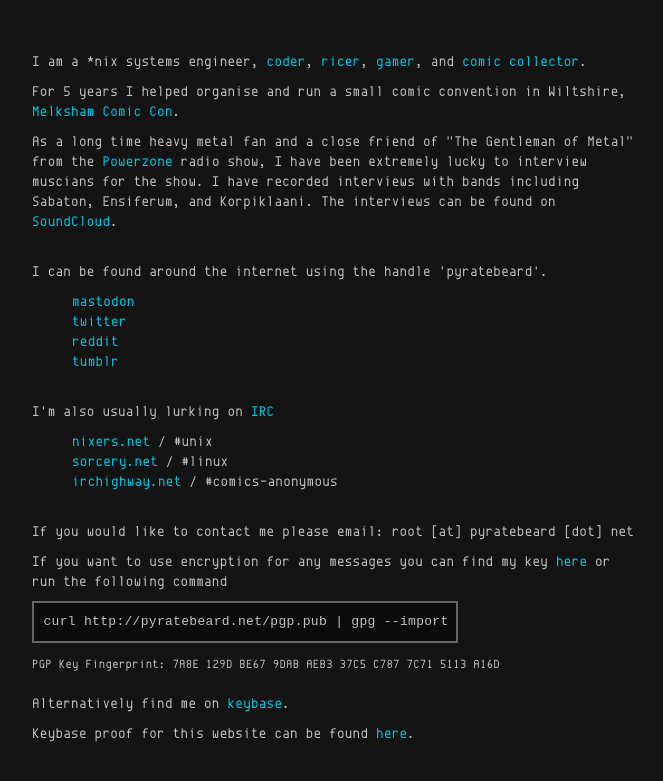
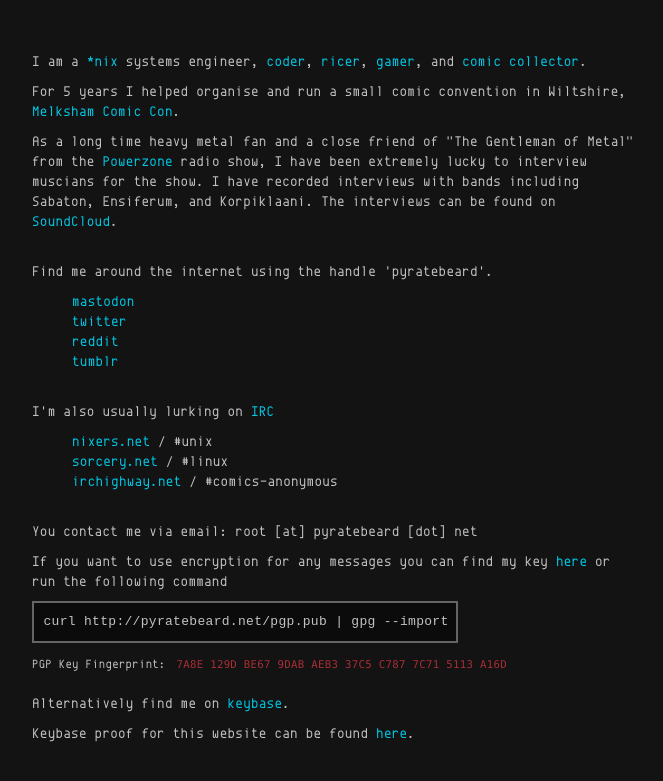
Before and after one commit to pyratebeard/pyratebeard.github.io, a Jekyll site: the page built from who.html, in a window 1280 px wide. Shown: the top 781 px of the page, without its empty margins (304-967 px from the left). Built offline with Jekyll 4.4.1, drawn with Linux system fonts in a browser that asks for light colours.

Commit message:
changes
nix link. handle line. contact email line. pgp fingerprint now 'code'

```diff
--- a/who.html
+++ b/who.html
@@ -3,12 +3,12 @@
 layout: default
 ---
 
-<p>I am a *nix systems engineer, <a href='/src' target='_blank' rel='noopener noreferrer'>coder</a>, <a href='https://www.reddit.com/r/unixporn/wiki/themeing/dictionary#wiki_rice' target="_blank" rel="noopener noreferrer">ricer</a>, <a href='https://steamcommunity.com/id/pyratebeard' target="_blank" rel="noopener noreferrer">gamer</a>, and <a href='https://www.stashmycomics.com/publicview.asp?username=pyratebeard' target='_blank' rel='noopener noreferrer'>comic collector</a>.</p>
+<p>I am a <a href='https://en.wikipedia.org/wiki/Unix-like' target='_blank' rel='noopener noreferrer'>*nix</a> systems engineer, <a href='/src' target='_blank' rel='noopener noreferrer'>coder</a>, <a href='https://www.reddit.com/r/unixporn/wiki/themeing/dictionary#wiki_rice' target="_blank" rel="noopener noreferrer">ricer</a>, <a href='https://steamcommunity.com/id/pyratebeard' target="_blank" rel="noopener noreferrer">gamer</a>, and <a href='https://www.stashmycomics.com/publicview.asp?username=pyratebeard' target='_blank' rel='noopener noreferrer'>comic collector</a>.</p>
 <p>For 5 years I helped organise and run a small comic convention in Wiltshire, <a href="https://facebook.com/melkshamcomiccon" target="_blank" rel="noopener noreferrer">Melksham Comic Con</a>.</p>
 
 <p>As a long time heavy metal fan and a close friend of "The Gentleman of Metal" from the <a href="https://powerzone.wyrdwaysrs.com" target="_blank" rel="noopener noreferrer">Powerzone</a> radio show, I have been extremely lucky to interview muscians for the show. I have recorded interviews with bands including Sabaton, Ensiferum, and Korpiklaani. The interviews can be found on <a href="https://soundcloud.com/pyratebeard" target="_blank" rel="noopener noreferrer">SoundCloud</a>.</p>
 <br>
-<p>I can be found around the internet using the handle 'pyratebeard'.</p>
+<p>Find me around the internet using the handle 'pyratebeard'.</p>
 <ul>
   <li><a href='https://mastodon.social/@pyratebeard' target='_blank' rel='me noopener noreferrer'>mastodon</a></li>
   <li><a href='https://twitter.com/pyratebeard' target='_blank' rel='noopener noreferrer'>twitter</a></li>
@@ -23,12 +23,12 @@
   <li><a href='https://irchighway.net' target='_blank' rel='noopener noreferrer'>irchighway.net</a> / #comics-anonymous</li>
 </ul>
 <br>
-<p>If you would like to contact me please email: root [at] pyratebeard [dot] net</p>
+<p>You contact me via email: root [at] pyratebeard [dot] net</p>
 <p>If you want to use encryption for any messages you can find my key <a href='http://pyratebeard.net/pgp.pub' target="_blank" rel="noopener noreferrer">here</a> or run the following command</p>
 <pre>
 curl http://pyratebeard.net/pgp.pub | gpg --import
 </pre>
-<small>PGP Key Fingerprint: 7A8E 129D BE67 9DAB AEB3 37C5 C787 7C71 5113 A16D</small>
+<small>PGP Key Fingerprint: <code>7A8E 129D BE67 9DAB AEB3 37C5 C787 7C71 5113 A16D</code></small>
 <br>
 <br>
 <p>Alternatively find me on <a href='https://keybase.io/pyratebeard' target="_blank" rel="noopener noreferrer">keybase</a>.</p>
```
